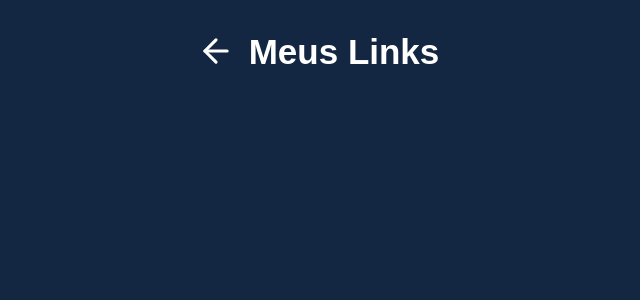
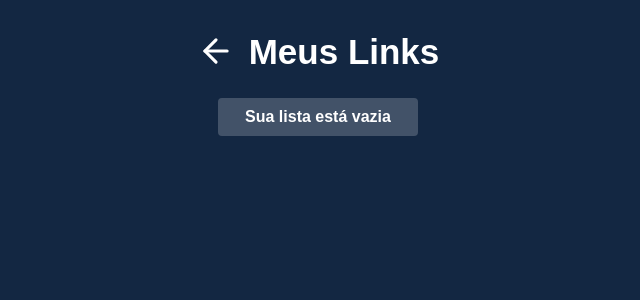
Before and after one commit to Viniciusiges/meulink, a React (Create React App) app: page /links in a window 1280 px wide. Shown: the top 300 px of the page, without its empty margins (322-962 px from the left). Built offline with nearby package versions, Linux system fonts and the light colour scheme; the HTML template or start-up script is replaced by a standard one.

Commit message:
adicionando um aviso de lista vazia

```diff
--- a/src/pages/Links/index.js
+++ b/src/pages/Links/index.js
@@ -12,13 +12,14 @@ export default function Links() {
   const [myLinks, setMyLinks] = useState([]);
   const [data, setData] = useState({});
   const [showModal, setShowModal] = useState(false);
+  const [emptyList, setEmptyList] = useState(false);
 
   useEffect(() => {
     async function getLinks() {
       const result = await getLinksSave('@encurtaLink')
 
-      if (result.lenght === 0) {
-        console.log('lista vazia')
+      if (result.length === 0){
+        setEmptyList(true);
       }
       setMyLinks(result);
     }
@@ -33,8 +34,8 @@ export default function Links() {
   async function handleDelete(id) {
     const result = await deleteLink(myLinks, id);
 
-    if(result.lenght === 0){
-      console.log('Você não tem mais links')
+    if(result.length === 0){
+      setEmptyList(true);
     }
 
     setMyLinks(result)
@@ -49,6 +50,13 @@ export default function Links() {
         </Link>
         <h1>Meus Links</h1>
       </div>
+
+      { emptyList && (
+        <div className='links-empty'>
+          <h2 className='empty-text'>Sua lista está vazia</h2>
+        </div>
+      )}
+
       {myLinks.map(link => (
         <div key={link.id} className='links-item'>
           <button className='link' onClick={() => handleOpenLink(link)}>
--- a/src/pages/Links/links.css
+++ b/src/pages/Links/links.css
@@ -10,6 +10,7 @@
 .links-header{
     display: flex;
     flex-direction: row;
+    justify-content: center;
 }
 
 .links-header svg{
@@ -63,6 +64,24 @@
     background: transparent;
 }
 
+.links-empty{
+    display: flex;
+    width: 200px;
+    margin: 24px;
+    background-color: rgb(255, 255, 255, 0.2);
+    background: transparent 0.7;
+    padding: 10px 20px;
+    border-radius: 4px;
+    justify-content: center;
+    align-items: center;
+}
+
+.empty-text{
+    color: #fff;
+    font-size: 16px;
+
+}
+
 @media (max-width: 750px){
     .links-container{
         width: 90%;
```
